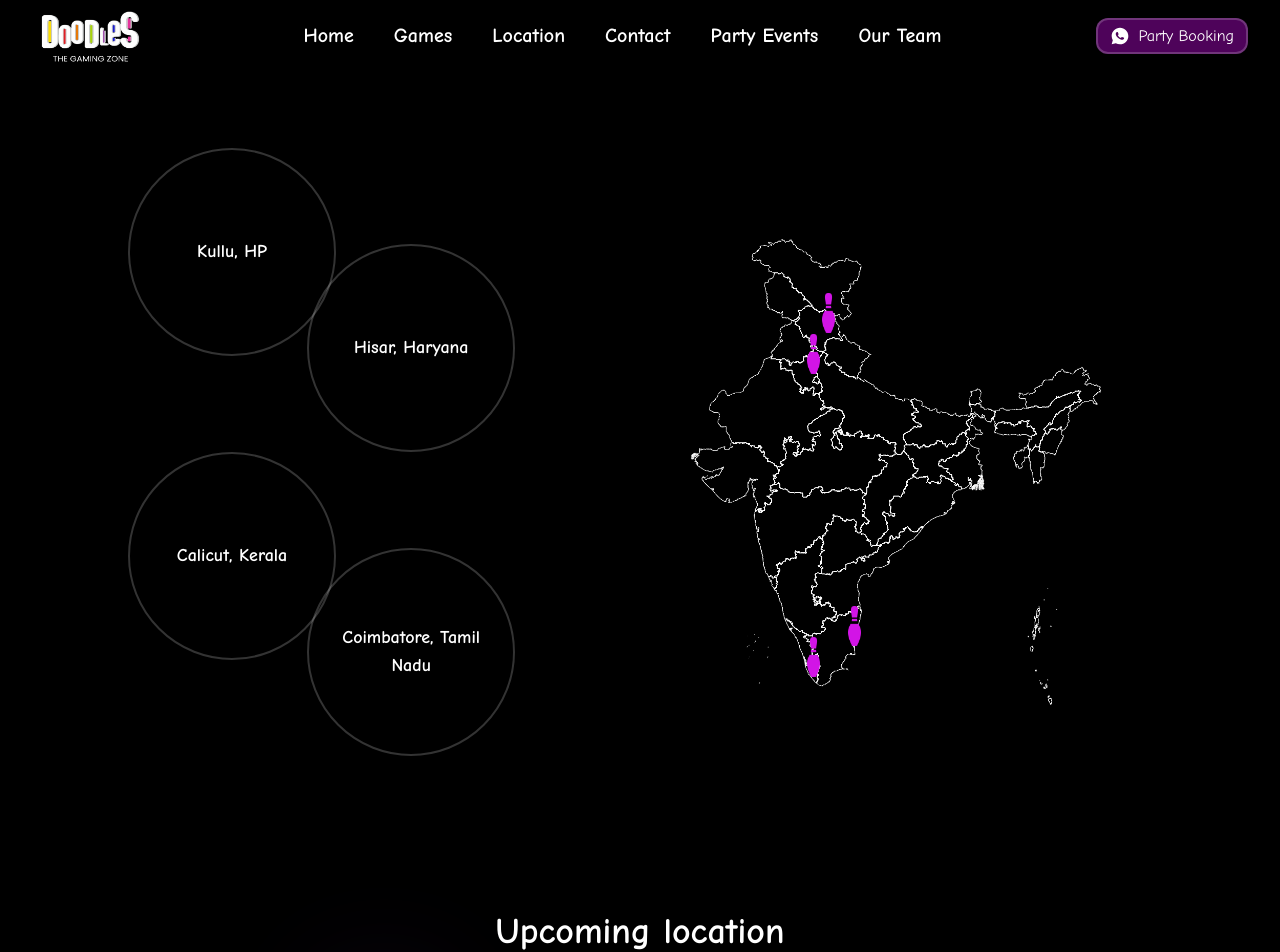
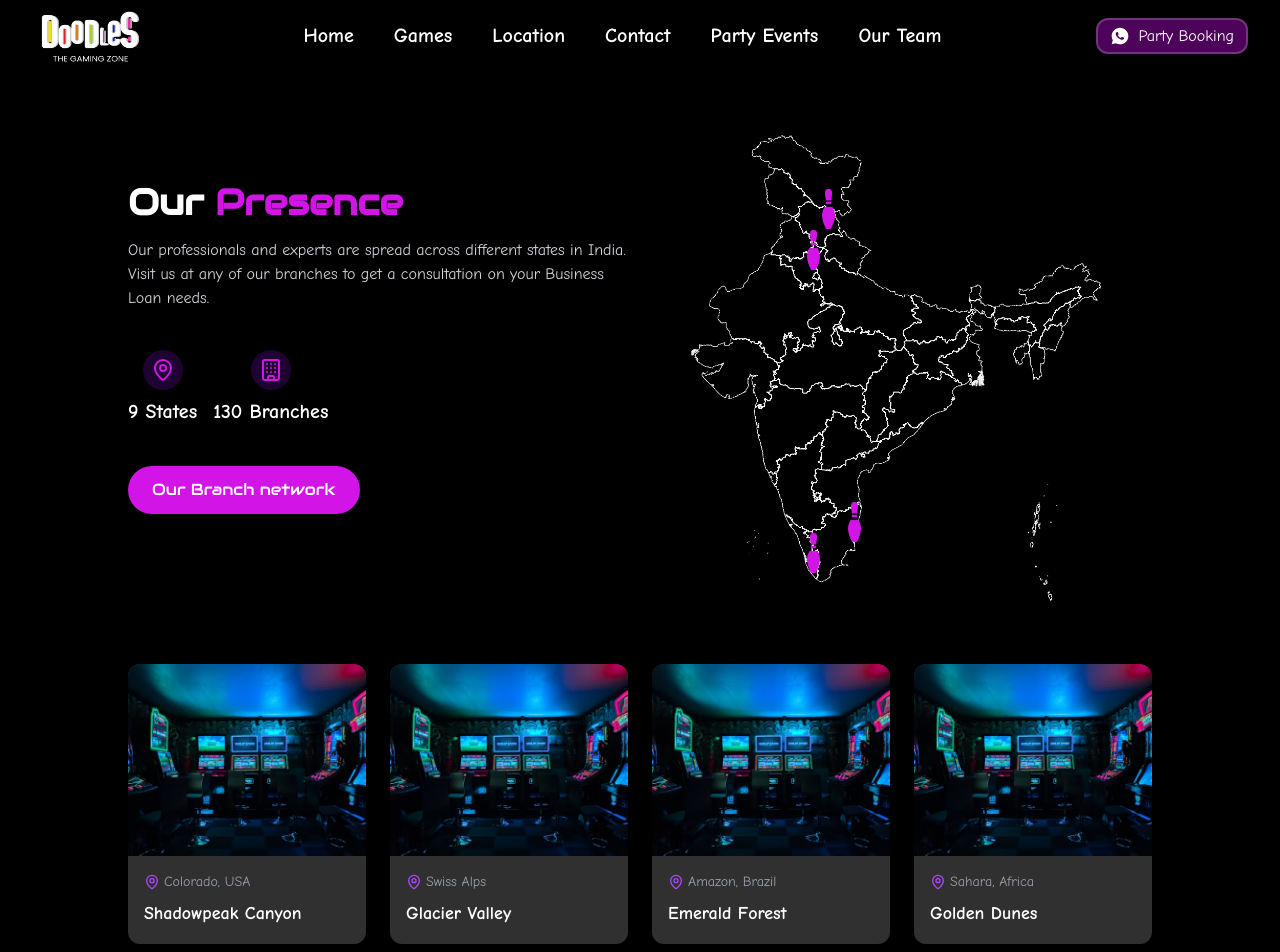
Before and after one commit to shivanshmishr/Doidles, a Next.js app: page /location in a window 1280 px wide. Shown: the top 952 px of the page. Built offline with nearby package versions, Linux system fonts and the light colour scheme.

Commit message:
Location Partially Done

```diff
--- a/src/app/location/page.tsx
+++ b/src/app/location/page.tsx
@@ -1,13 +1,13 @@
 "use client";
 import React, { useState, useEffect } from 'react';
 import LocationHeroSection from '@/components/locations/LocationHeroSection';
-import UpcomingLocationSection from '@/components/locations/UpcomingLocation';
+import AnimatedLocations from '@/components/locations/UpcomingLocation';
 
 const LocationPage = () => {
   return (
     <div>
       <LocationHeroSection />
-      <UpcomingLocationSection/>
+      <AnimatedLocations/>
     </div>
   );
 };
--- /dev/null
+++ b/src/components/locations/LocationDestinationCard.tsx
@@ -0,0 +1,34 @@
+// components/DestinationCard.tsx
+import { MapPin } from "lucide-react";
+import Image from "next/image";
+
+interface DestinationCardProps {
+    image: string;
+    location: string;
+    title: string;
+}
+
+export default function DestinationCard({ image, location, title }: DestinationCardProps) {
+    return (
+        <div className="bg-white/19 backdrop-blur-2xl rounded-xl overflow-hidden shadow-lg">
+            {/* Image */}
+            <Image
+                src={image}
+                alt={title}
+                width={500}
+                height={400}
+                className="w-full h-48 object-cover rounded-t-xl"
+                unoptimized
+            />
+
+            {/* Content */}
+            <div className="p-4">
+                <div className="flex items-center text-gray-400 text-sm mb-2">
+                    <MapPin className="w-4 h-4 text-purple-500 mr-1" />
+                    {location}
+                </div>
+                <h3 className="text-lg font-semibold text-white">{title}</h3>
+            </div>
+        </div>
+    );
+}
--- a/src/components/locations/LocationHeroSection.tsx
+++ b/src/components/locations/LocationHeroSection.tsx
@@ -7,6 +7,31 @@ import {
   PopoverTrigger,
 } from "@/components/ui/popover";
 import { locations } from "@/data/locations";
+import { MapPin, Building } from "lucide-react";
+import DestinationCard from "./LocationDestinationCard";
+
+const destinations = [
+  {
+    image: "/images/offerings/games.png",
+    location: "Colorado, USA",
+    title: "Shadowpeak Canyon",
+  },
+  {
+    image: "/images/offerings/games.png",
+    location: "Swiss Alps",
+    title: "Glacier Valley",
+  },
+  {
+    image: "/images/offerings/games.png",
+    location: "Amazon, Brazil",
+    title: "Emerald Forest",
+  },
+  {
+    image: "/images/offerings/games.png",
+    location: "Sahara, Africa",
+    title: "Golden Dunes",
+  },
+];
 
 const LocationHeroSection = () => {
   const [hoveredCity, setHoveredCity] = useState<string | null>(null);
@@ -25,19 +50,45 @@ const LocationHeroSection = () => {
   };
 
   return (
-    <div className="relative w-[80%] min-h-screen mx-auto flex space-y-10 flex-col-reverse md:flex-row items-center justify-center">
+    <div className="relative w-[80%] my-10 min-h-screen mx-auto">
+
+      <div className="flex space-y-10 flex-col-reverse md:flex-row items-center justify-center">
         {/* LEFT SIDE LOCATIONS */}
         <div className="md:w-[50%]">
-        {locations.map((loc, index) => (
-          <div
-            key={loc.id}
-            className={`${index % 2 === 0 ? "" : "md:ml-[35%] md:-mt-28"} w-36 h-36 md:w-52 md:h-52 p-4 rounded-full border-2 border-white/20 flex flex-col justify-center items-center cursor-po-inter`}
-            onMouseEnter={() => handleHover(loc.name)}
-            onMouseLeave={handleLeave}
-          >
-            <h3 className="text-md md:text-lg text-center font-semibold">{loc.name}</h3>
+          {/* Heading */}
+          <h2 className="text-4xl gamingFont font-bold mb-4">
+            Our <span className="text-[#D214E6]">Presence</span>
+          </h2>
+
+          {/* Description */}
+          <p className="text-gray-300 mb-10">
+            Our professionals and experts are spread across different states in India.
+            Visit us at any of our branches to get a consultation on your Business Loan needs.
+          </p>
+
+          {/* Stats */}
+          <div className="flex flex-row gap-4 mb-10">
+            {/* States */}
+            <div className="flex flex-col items-center">
+              <div className="bg-purple-600/20 p-2 rounded-full mb-2">
+                <MapPin className="w-6 h-6 text-[#D214E6]" />
               </div>
-        ))}
+              <h3 className="text-xl font-semibold">9 States</h3>
+            </div>
+
+            {/* Branches */}
+            <div className="flex flex-col items-center">
+              <div className="bg-purple-600/20 p-2 rounded-full mb-2">
+                <Building className="w-6 h-6 text-[#D214E6]" />
+              </div>
+              <h3 className="text-xl font-semibold">130 Branches</h3>
+            </div>
+          </div>
+
+          {/* Button */}
+          <button className="bg-[#D214E6] gamingFont text-white font-medium px-6 py-3 rounded-full shadow-lg transition">
+            Our Branch network
+          </button>
         </div>
 
         {/* RIGHT SIDE MAP */}
@@ -96,6 +147,19 @@ const LocationHeroSection = () => {
           ))}
         </div>
       </div>
+
+      <div className="my-10 grid grid-cols-1 sm:grid-cols-2 lg:grid-cols-4 gap-6">
+        {destinations.map((dest, index) => (
+          <DestinationCard
+            key={index}
+            image={dest.image}
+            location={dest.location}
+            title={dest.title}
+          />
+        ))}
+      </div>
+
+    </div>
   );
 };
 
```
Lines whose indentation alone changed are shown as unchanged.
